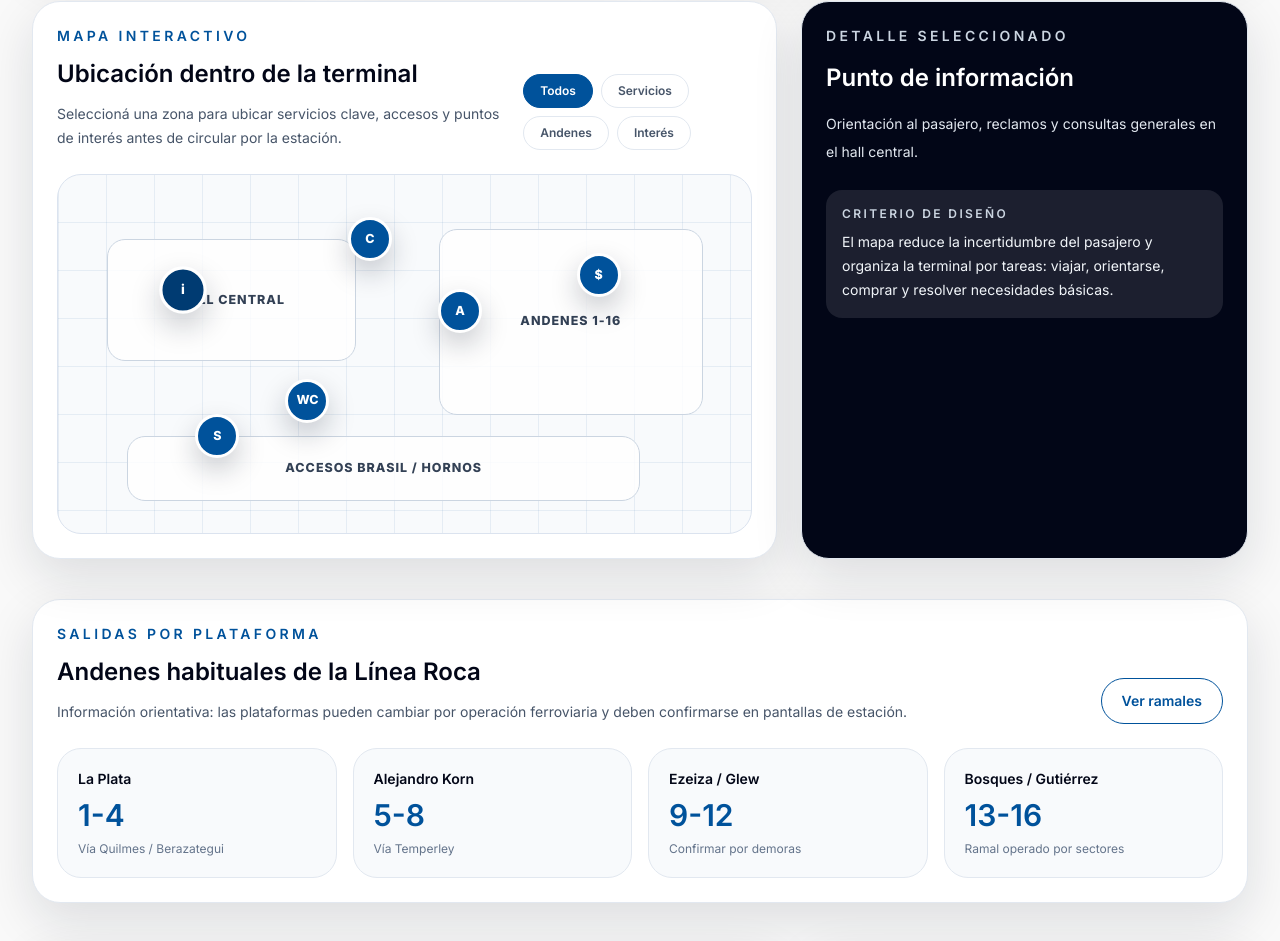
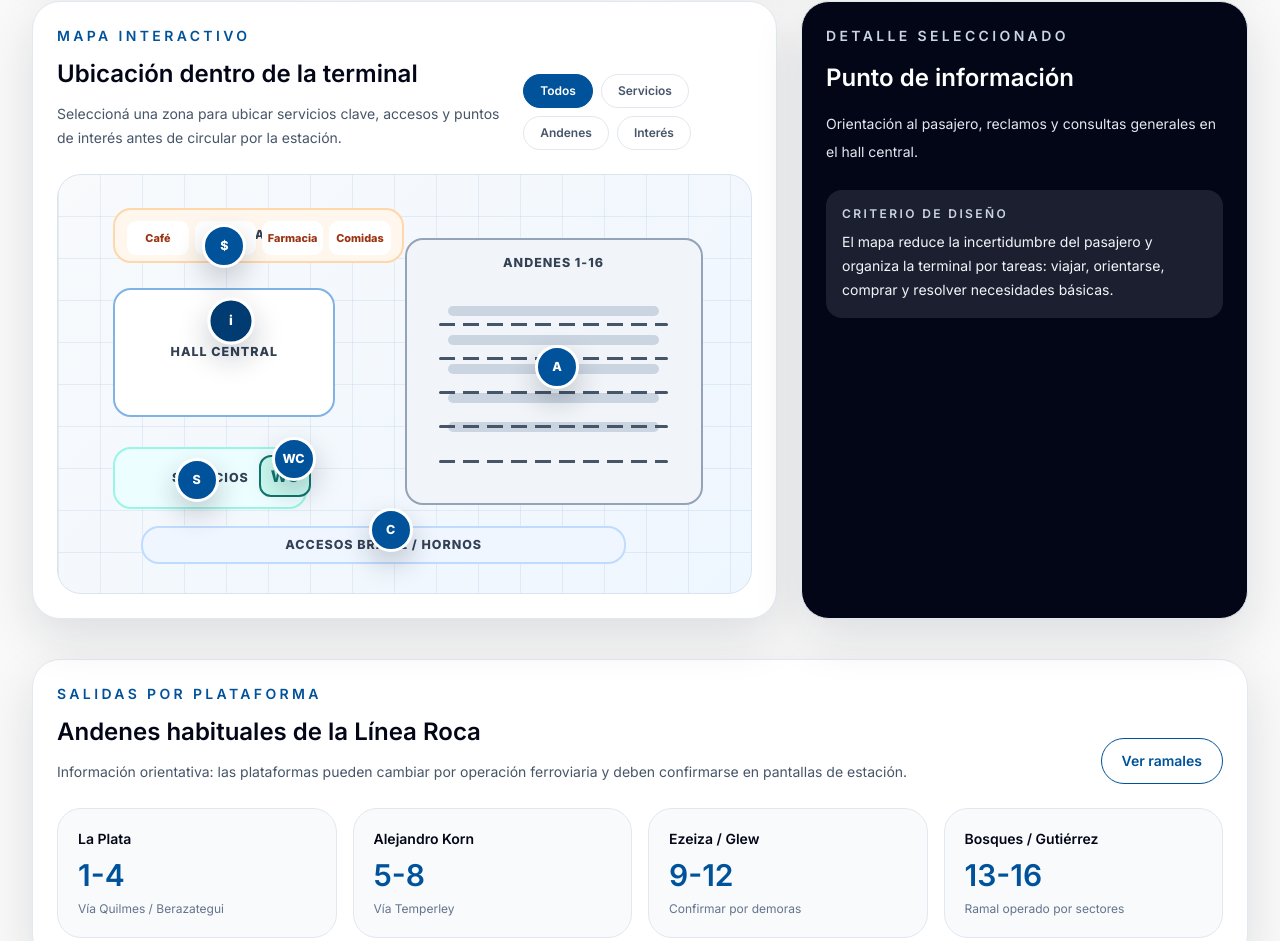
Before and after one commit to uade-garre/estacion-constitucion, a plain HTML site: page index.html in a window 1280 px wide. Shown: the part 847-1788 px from the top of the page. Drawn offline with nearby package versions, Linux system fonts and the light colour scheme.

Commit message:
Mejorar mapa grafico de terminal

```diff
--- a/estilos/estilos.css
+++ b/estilos/estilos.css
@@ -46,24 +46,24 @@ input {
 
 .terminal-map {
   position: relative;
-  min-height: 360px;
+  min-height: 420px;
   overflow: hidden;
   border: 1px solid #dbe3ef;
   border-radius: 24px;
   background:
     linear-gradient(90deg, rgba(0, 82, 155, 0.08) 1px, transparent 1px),
     linear-gradient(0deg, rgba(0, 82, 155, 0.08) 1px, transparent 1px),
-    #f8fafc;
-  background-size: 48px 48px;
+    linear-gradient(135deg, #f8fafc, #eef6ff);
+  background-size: 42px 42px, 42px 42px, auto;
 }
 
 .map-zone {
   position: absolute;
   display: grid;
   place-items: center;
-  border: 1px solid #cbd5e1;
+  border: 2px solid #cbd5e1;
   border-radius: 18px;
-  background: rgba(255, 255, 255, 0.82);
+  background: rgba(255, 255, 255, 0.92);
   color: #334155;
   font-size: 0.78rem;
   font-weight: 800;
@@ -73,24 +73,129 @@ input {
 }
 
 .map-hall {
-  left: 7%;
-  top: 18%;
-  width: 36%;
-  height: 34%;
+  left: 8%;
+  top: 27%;
+  width: 32%;
+  height: 31%;
+  border-color: #7fb3e6;
+  background: #ffffff;
 }
 
 .map-platforms {
   right: 7%;
   top: 15%;
-  width: 38%;
-  height: 52%;
+  width: 43%;
+  height: 64%;
+  display: flex;
+  align-items: flex-start;
+  justify-content: center;
+  padding-top: 14px;
+  border-color: #94a3b8;
+  background: #f1f5f9;
+}
+
+.map-platforms i {
+  position: absolute;
+  left: 14%;
+  right: 14%;
+  height: 10px;
+  border-radius: 999px;
+  background: #cbd5e1;
+}
+
+.map-platforms i:nth-of-type(1) { top: 25%; }
+.map-platforms i:nth-of-type(2) { top: 36%; }
+.map-platforms i:nth-of-type(3) { top: 47%; }
+.map-platforms i:nth-of-type(4) { top: 58%; }
+.map-platforms i:nth-of-type(5) { top: 69%; }
+
+.map-tracks {
+  position: absolute;
+  right: 12%;
+  top: 33%;
+  width: 33%;
+  height: 39%;
+  pointer-events: none;
+}
+
+.map-tracks span {
+  position: absolute;
+  left: 0;
+  right: 0;
+  height: 3px;
+  border-radius: 999px;
+  background: repeating-linear-gradient(90deg, #475569 0 16px, transparent 16px 24px);
+}
+
+.map-tracks span:nth-child(1) { top: 6%; }
+.map-tracks span:nth-child(2) { top: 27%; }
+.map-tracks span:nth-child(3) { top: 48%; }
+.map-tracks span:nth-child(4) { top: 69%; }
+.map-tracks span:nth-child(5) { top: 90%; }
+
+.map-services {
+  left: 8%;
+  bottom: 20%;
+  width: 28%;
+  height: 15%;
+  border-color: #99f6e4;
+  background: #ecfeff;
+}
+
+.map-shops {
+  left: 8%;
+  top: 8%;
+  width: 42%;
+  height: 13%;
+  border-color: #fed7aa;
+  background: #fff7ed;
 }
 
 .map-access {
+  left: 12%;
+  bottom: 7%;
+  width: 70%;
+  height: 9%;
+  border-color: #bfdbfe;
+  background: #eff6ff;
+}
+
+.map-shop-row {
+  position: absolute;
   left: 10%;
-  bottom: 9%;
-  width: 74%;
-  height: 18%;
+  top: 11%;
+  display: grid;
+  grid-template-columns: repeat(4, minmax(0, 1fr));
+  gap: 6px;
+  width: 38%;
+  pointer-events: none;
+}
+
+.map-shop-row span {
+  display: grid;
+  min-height: 34px;
+  place-items: center;
+  border-radius: 9px;
+  background: #ffffff;
+  color: #9a3412;
+  font-size: 0.68rem;
+  font-weight: 800;
+}
+
+.map-restroom {
+  position: absolute;
+  left: 29%;
+  bottom: 23%;
+  display: grid;
+  width: 52px;
+  height: 42px;
+  place-items: center;
+  border: 2px solid #0f766e;
+  border-radius: 12px;
+  background: #ccfbf1;
+  color: #0f766e;
+  font-weight: 900;
+  pointer-events: none;
 }
 
 .map-point {
@@ -320,7 +425,7 @@ input {
   }
 
   .terminal-map {
-    min-height: 300px;
+    min-height: 330px;
   }
 
   .map-point {
@@ -332,4 +437,20 @@ input {
   .map-zone {
     font-size: 0.68rem;
   }
+
+  .map-shop-row {
+    grid-template-columns: repeat(2, minmax(0, 1fr));
+    width: 34%;
+  }
+
+  .map-shop-row span {
+    min-height: 24px;
+    font-size: 0.58rem;
+  }
+
+  .map-restroom {
+    width: 42px;
+    height: 34px;
+    font-size: 0.72rem;
+  }
 }
--- a/index.html
+++ b/index.html
@@ -128,14 +128,26 @@
         </div>
         <div class="terminal-map mt-6" aria-label="Plano simplificado de Estación Constitución">
           <div class="map-zone map-hall">Hall central</div>
-          <div class="map-zone map-platforms">Andenes 1-16</div>
           <div class="map-zone map-access">Accesos Brasil / Hornos</div>
-          <button class="map-point is-active" type="button" style="left: 18%; top: 32%;" data-type="servicio" data-title="Punto de información" data-detail="Orientación al pasajero, reclamos y consultas generales en el hall central.">i</button>
-          <button class="map-point" type="button" style="left: 36%; top: 63%;" data-type="servicio" data-title="Baños públicos" data-detail="Baños ubicados cerca del corredor central y próximos al sector de andenes.">WC</button>
-          <button class="map-point" type="button" style="left: 58%; top: 38%;" data-type="anden" data-title="Andenes principales" data-detail="Sectores de salida de ramales La Plata, Ezeiza, Alejandro Korn y Bosques.">A</button>
-          <button class="map-point" type="button" style="left: 78%; top: 28%;" data-type="interes" data-title="Comercios y cafeterías" data-detail="Locales de comida, kioscos y cafeterías para compras rápidas antes del viaje.">$</button>
-          <button class="map-point" type="button" style="left: 23%; top: 73%;" data-type="interes" data-title="Carga SUBE" data-detail="Puntos de carga y consulta de saldo SUBE próximos a boleterías.">S</button>
-          <button class="map-point" type="button" style="left: 45%; top: 18%;" data-type="servicio" data-title="Combinación Subte C" data-detail="Conexión directa hacia Subte C y salida al entorno urbano de Constitución.">C</button>
+          <div class="map-zone map-services">Servicios</div>
+          <div class="map-zone map-shops">Locales</div>
+          <div class="map-zone map-platforms">
+            <span>Andenes 1-16</span>
+            <i></i><i></i><i></i><i></i><i></i>
+          </div>
+          <div class="map-tracks" aria-hidden="true">
+            <span></span><span></span><span></span><span></span><span></span>
+          </div>
+          <div class="map-shop-row" aria-hidden="true">
+            <span>Café</span><span>Kiosco</span><span>Farmacia</span><span>Comidas</span>
+          </div>
+          <div class="map-restroom" aria-hidden="true">WC</div>
+          <button class="map-point is-active" type="button" style="left: 25%; top: 35%;" data-type="servicio" data-title="Punto de información" data-detail="Orientación al pasajero, reclamos y consultas generales en el hall central.">i</button>
+          <button class="map-point" type="button" style="left: 34%; top: 68%;" data-type="servicio" data-title="Baños públicos" data-detail="Baños ubicados cerca del corredor central y próximos al sector de andenes.">WC</button>
+          <button class="map-point" type="button" style="left: 72%; top: 46%;" data-type="anden" data-title="Andenes principales" data-detail="Sectores de salida de ramales La Plata, Ezeiza, Alejandro Korn y Bosques.">A</button>
+          <button class="map-point" type="button" style="left: 24%; top: 17%;" data-type="interes" data-title="Comercios y cafeterías" data-detail="Locales de comida, kioscos y cafeterías para compras rápidas antes del viaje.">$</button>
+          <button class="map-point" type="button" style="left: 20%; top: 73%;" data-type="interes" data-title="Carga SUBE" data-detail="Puntos de carga y consulta de saldo SUBE próximos a boleterías.">S</button>
+          <button class="map-point" type="button" style="left: 48%; top: 85%;" data-type="servicio" data-title="Combinación Subte C" data-detail="Conexión directa hacia Subte C y salida al entorno urbano de Constitución.">C</button>
         </div>
       </article>
       <aside class="rounded-[28px] border border-slate-200 bg-slate-950 p-6 text-white shadow-soft">
```
